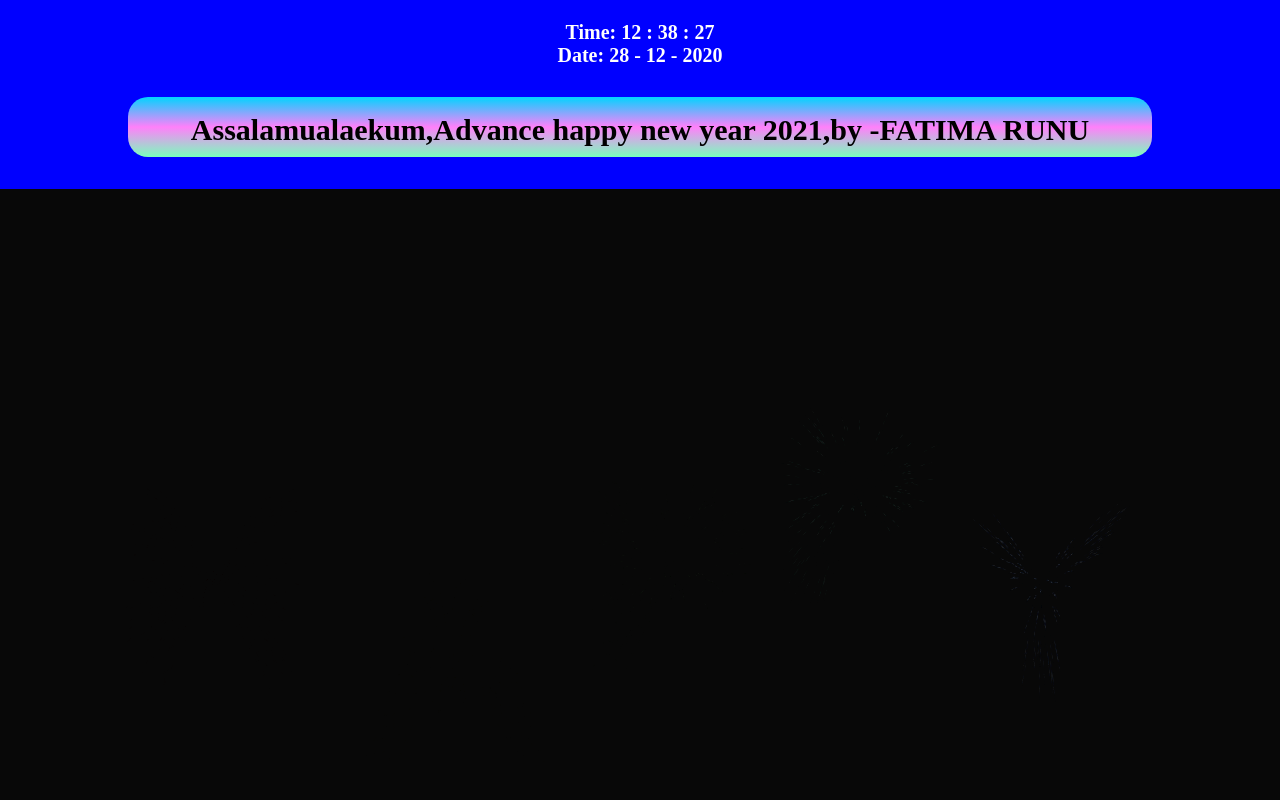
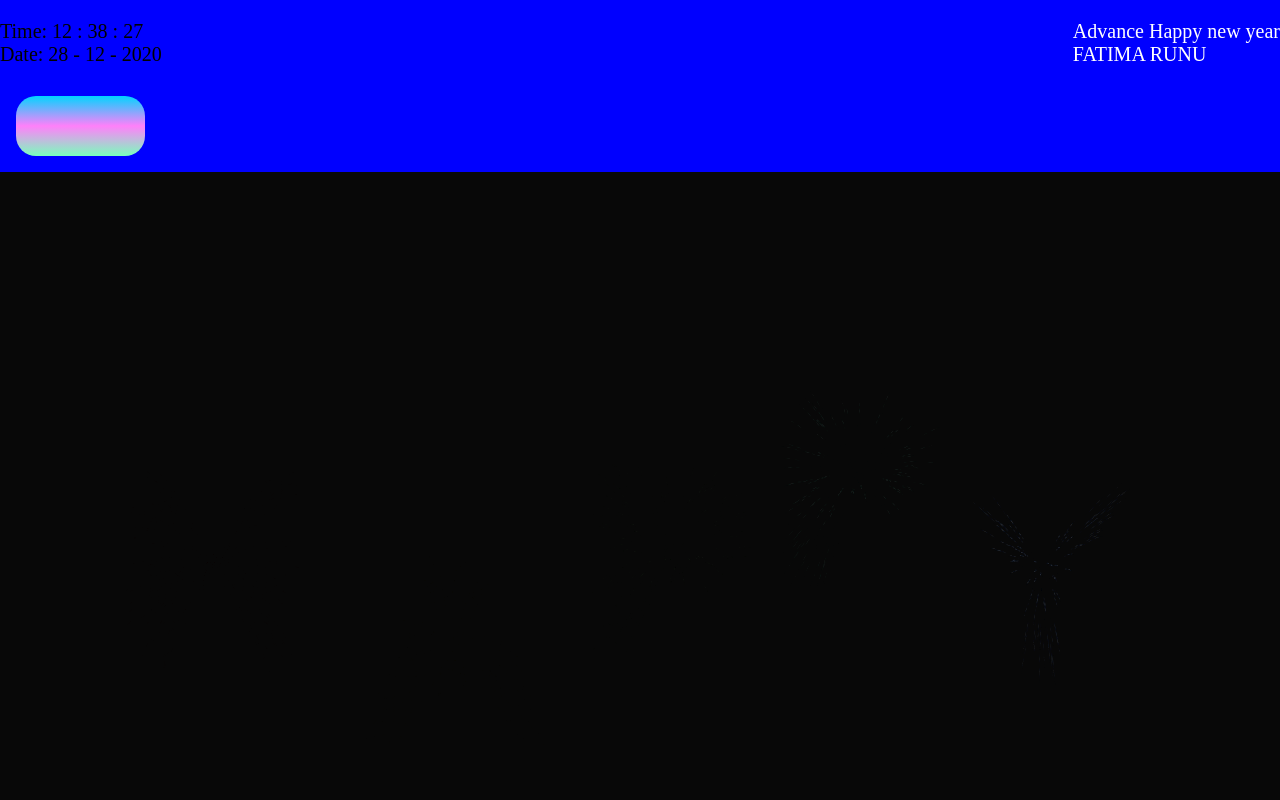
Before and after one commit to RunuAktar/Happy-new-year, a plain HTML site: page index.html in a window 1280 px wide. Shown: the top 800 px of the page. Drawn offline with Linux system fonts and the light colour scheme.

Commit message:
Update index.html

```diff
--- a/index.html
+++ b/index.html
@@ -26,11 +26,28 @@
 </head>
 
 <body>
+   <div class="container">
+      <div class="row ">
+ <div class="col-lg-3 col-md-3 col-sm-3 " style="display: inline-block;">
+
+  <p id="output-js">
+    <div id="card-js">
+                   <p id="extra-js" style="color:white;">
+
+                   </p>
+                  </div></p>
+                </div>
+                 <div class="col-lg-9 col-md-9 col-sm-9"style="display: inline-block;float:right;">
+                     <div>
+                <p style="font-size:20px;color: white;"> Advance Happy new year<br>FATIMA RUNU</p>
+                  </div>
+                  </div>
+                 </div>
+               </div>
 
 
-  <h1 style="text-align: center;color: white;"><p id="output-js"> <div id="card-js">
-                   <p id="extra-js" style="color:black;">Assalamualaekum,Advance happy new year 2021,by -FATIMA RUNU</p>
-                  </div></p></h1>
+
+
   <script>let chars, particles, canvas, ctx, w, h, current;
 let duration = 5000;
 let str = ['HAPPY', 'NEW', 'YEAR' , '2021','By','FATIMA','RUNU'];
```
